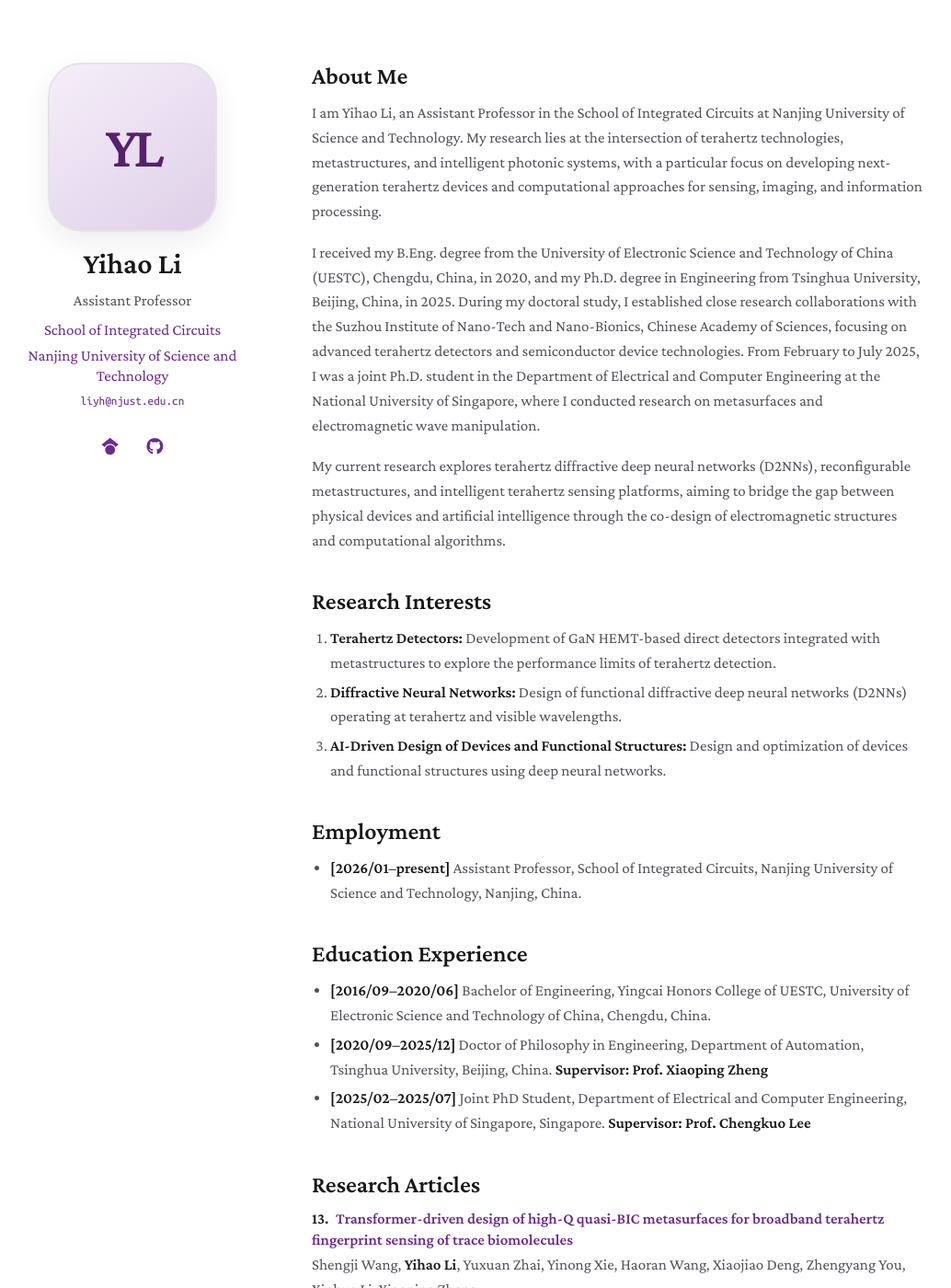
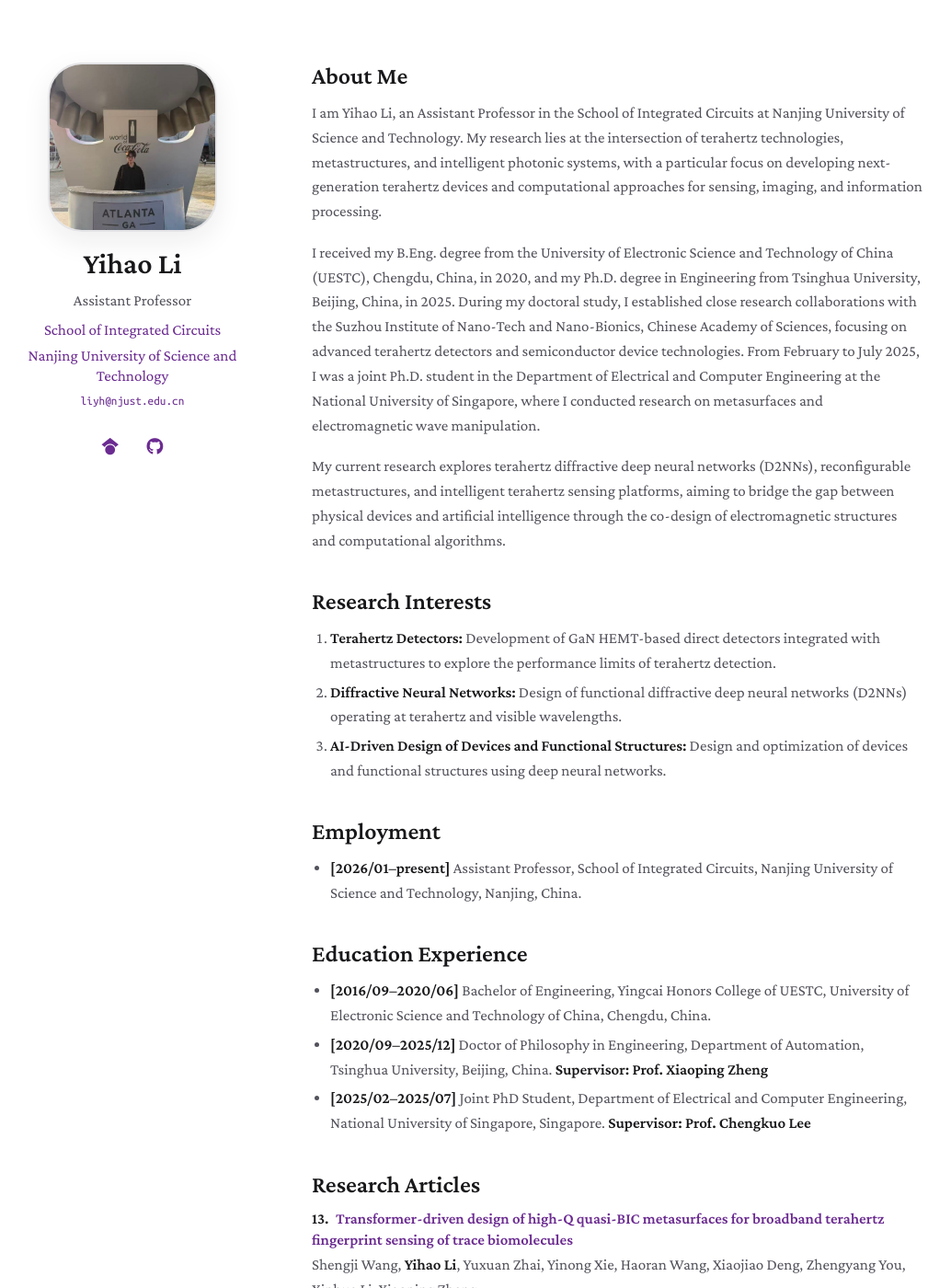
Before and after one commit to Avopears/Yihaoli.github.io, a Jekyll site: the page built from index.md, in a window 1280 px wide and 1400 px high. Shown: the whole window at 92% size, without its empty margins (126-1160 px from the left). Built offline with Jekyll 4.4.1, drawn with Linux system fonts in a browser that asks for light colours; a style sheet for code colours, icons or effects is not loaded; our own code applies the rules of GitHub Pages for plain Markdown files.

Commit message:
Replace avatar initials with profile photo

```diff
--- a/_config.yml
+++ b/_config.yml
@@ -6,6 +6,7 @@ affiliation_link: https://ic.njust.edu.cn/
 institution: Nanjing University of Science and Technology
 institution_link: https://www.njust.edu.cn/
 email: liyh@njust.edu.cn
+avatar: assets/img/avatar.jpg
 avatar_initials: YL
 
 # Site address for this project repository
--- a/assets/css/style.scss
+++ b/assets/css/style.scss
@@ -71,6 +71,7 @@ a:focus-visible {
   border: 2px solid var(--border);
   border-radius: 20%;
   object-fit: cover;
+  object-position: center 62%;
   box-shadow: 0 10px 30px rgba(24, 24, 27, .08);
 }
 
```
Also changed, not shown: assets/img/avatar.jpg (added).
